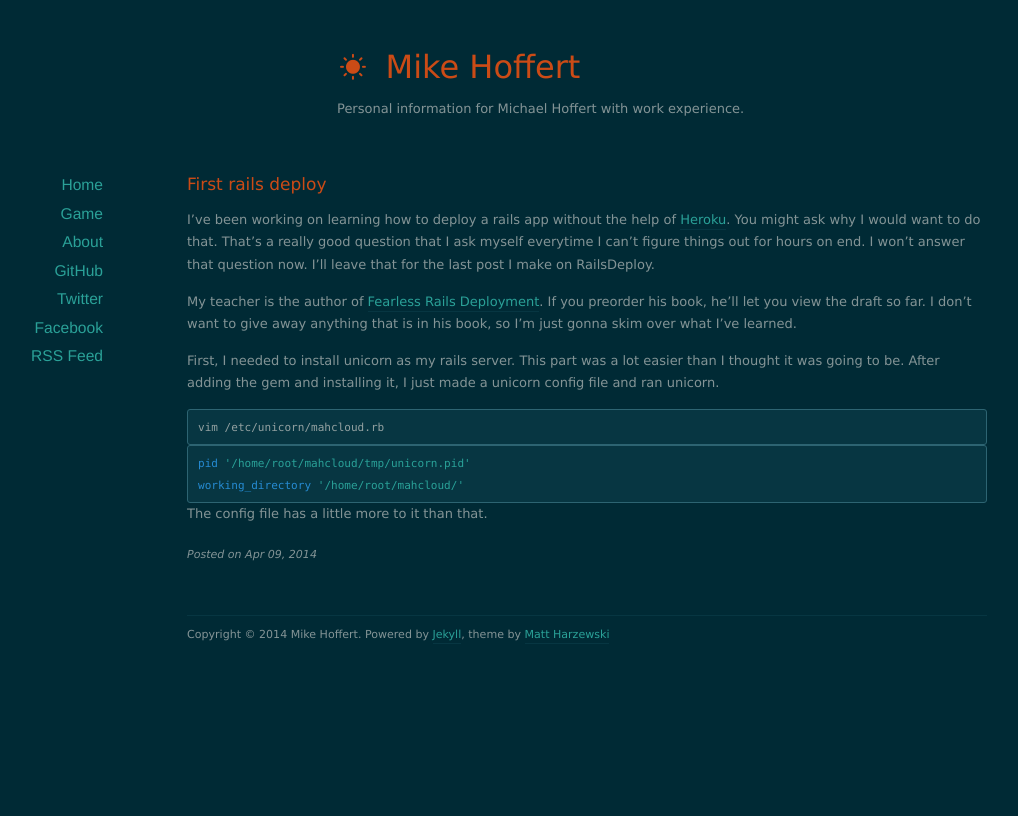
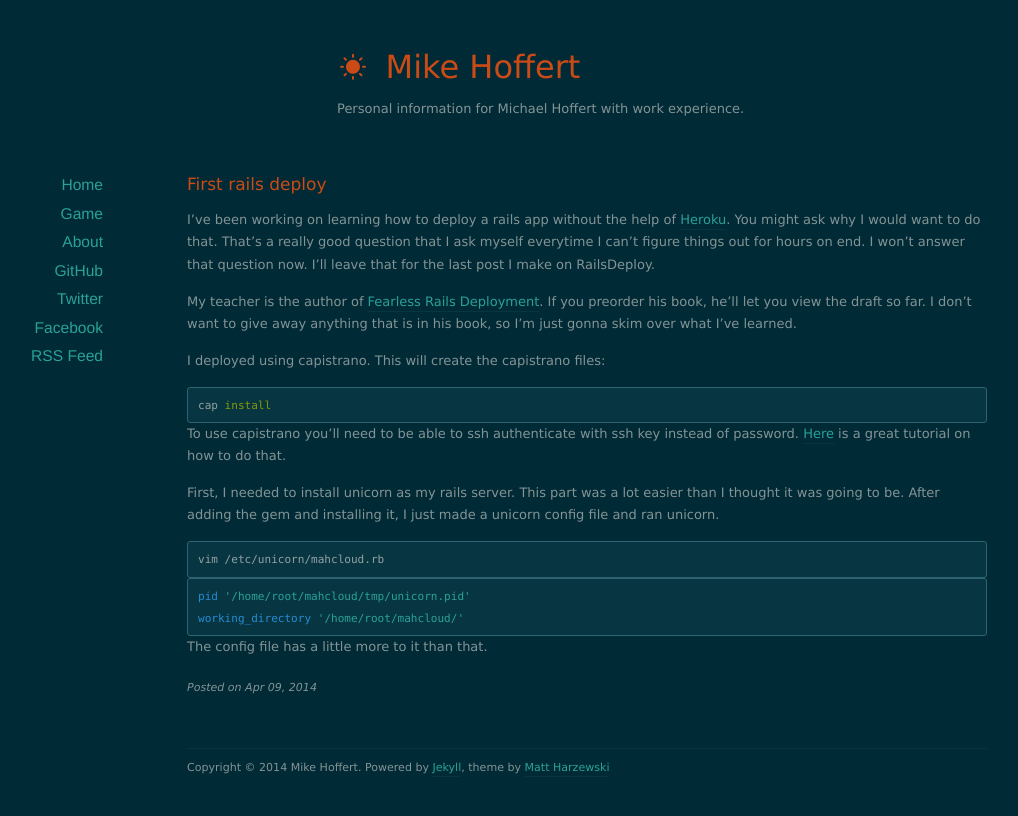
Before and after one commit to mahcloud/mahcloud.github.io, a Jekyll site: the page built from _posts/2014-04-09-rails-app-deploy.markdown, in a window 1280 px wide. Shown: the top 816 px of the page, without its empty margins (53-1071 px from the left). Built offline with Jekyll 4.4.1, drawn with Linux system fonts in a browser that asks for light colours; nearby versions of some CDN libraries.

Commit message:
Add link for authenticate via ssh key

```diff
--- a/_posts/2014-04-09-rails-app-deploy.markdown
+++ b/_posts/2014-04-09-rails-app-deploy.markdown
@@ -15,6 +15,15 @@ My teacher is the author of [Fearless Rails Deployment][fearless].
 If you preorder his book, he'll let you view the draft so far.
 I don't want to give away anything that is in his book, so I'm just gonna skim over what I've learned.
 
+I deployed using capistrano.
+This will create the capistrano files:
+{% highlight bash %}
+cap install
+{% endhighlight %}
+
+To use capistrano you'll need to be able to ssh authenticate with ssh key instead of password.
+[Here][authenticate] is a great tutorial on how to do that.
+
 First, I needed to install unicorn as my rails server.
 This part was a lot easier than I thought it was going to be.
 After adding the gem and installing it, I just made a unicorn config file and ran unicorn.
@@ -31,3 +40,4 @@ The config file has a little more to it than that.
 
 [heroku]: https://www.heroku.com
 [fearless]: https://railsdeploymentbook.com/
+[authenticate]: http://gorails.com/deploy/ubuntu/12.04
```
Also changed, not shown: 3 other files.
